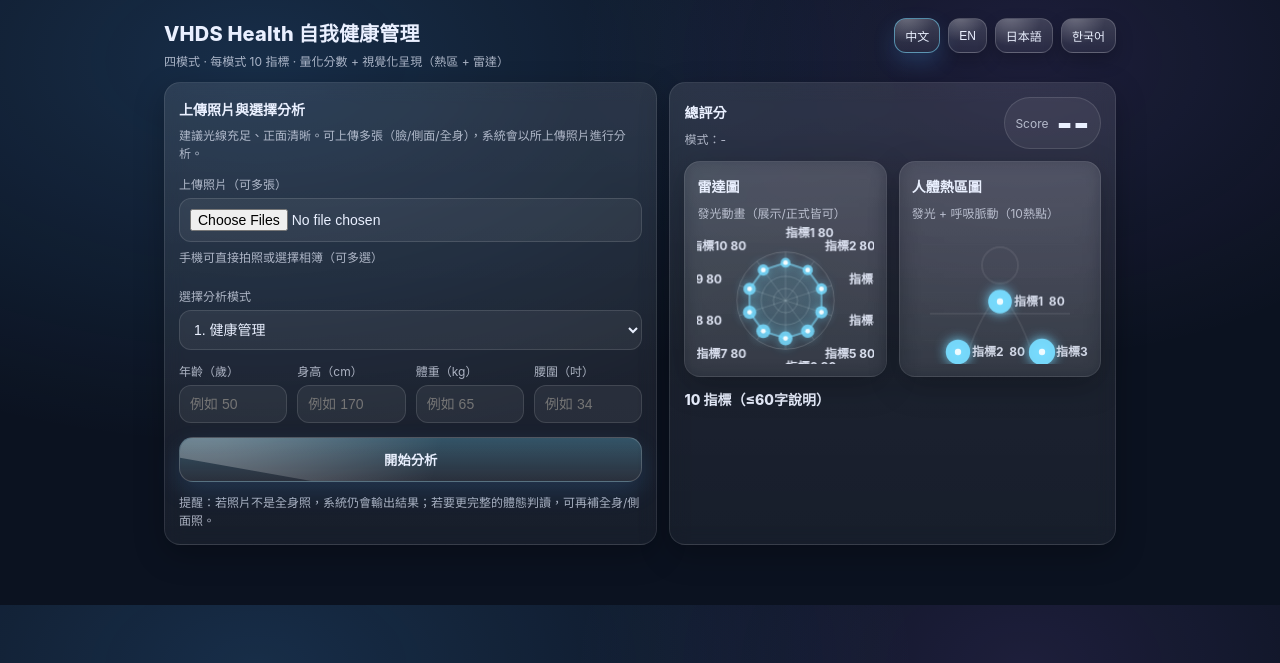
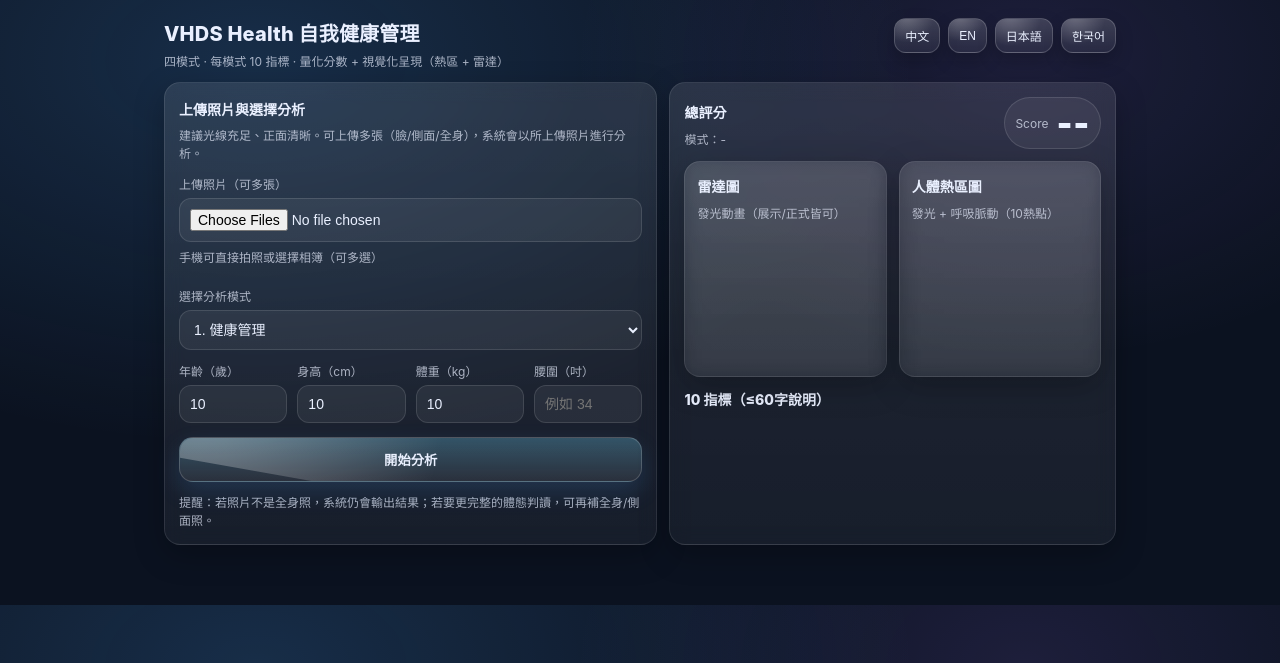
Before and after one commit to berry-cc/health-line-app, a Flask app: template templates/index.html in a window 1280 px wide. Shown: the top 663 px of the page. Run offline with Flask 3, Linux system fonts and the light colour scheme; the template is opened without the code that fills it: most values are stand-ins (such as "Sample title", 1, 10 or a date in 2020).

Commit message:
Update index.html

```diff
--- a/templates/index.html
+++ b/templates/index.html
@@ -184,19 +184,19 @@
         <div class="grid4" style="margin-top:12px">
           <div>
             <label id="t_age" for="age">年齡（歲）</label>
-            <input id="age" name="age" inputmode="numeric" placeholder="例如 50"/>
+            <input id="ageInput" name="age" type="number" inputmode="numeric" value="{{ age or '' }}" placeholder="例如 50"/>
           </div>
           <div>
             <label id="t_height" for="height">身高（cm）</label>
-            <input id="height" name="height" inputmode="numeric" placeholder="例如 170"/>
+            <input id="heightInput" name="height" type="number" inputmode="numeric" value="{{ height or '' }}" placeholder="例如 170"/>
           </div>
           <div>
             <label id="t_weight" for="weight">體重（kg）</label>
-            <input id="weight" name="weight" inputmode="numeric" placeholder="例如 65"/>
+            <input id="weightInput" name="weight" type="number" inputmode="numeric" value="{{ weight or '' }}" placeholder="例如 65"/>
           </div>
           <div>
             <label id="t_waist" for="waist">腰圍（吋）</label>
-            <input id="waist" name="waist" inputmode="numeric" placeholder="例如 34"/>
+            <input id="waistInput" name="waist" type="number" inputmode="numeric" value="{{ waist or '' }}" placeholder="例如 34"/>
           </div>
         </div>
 
@@ -490,3 +490,24 @@ form.addEventListener("submit", saveForm);
 
 </body>
 </html>
+
+<script src="/static/heatmap.js"></script>
+
+<!-- VHDS DATA BRIDGE -->
+<script>
+window.VHDS = {
+    result: {{ result | tojson if result else 'null' }},
+    heat_scores: {{ heat_scores | tojson if heat_scores else 'null' }},
+    photo_previews: {{ photo_previews | tojson if photo_previews else '[]' }},
+    form: {
+        age: "{{ age or '' }}",
+        height: "{{ height or '' }}",
+        weight: "{{ weight or '' }}",
+        waist: "{{ waist or '' }}",
+        mode: "{{ mode or '' }}"
+    }
+};
+</script>
+
+</body>
+</html>
```
